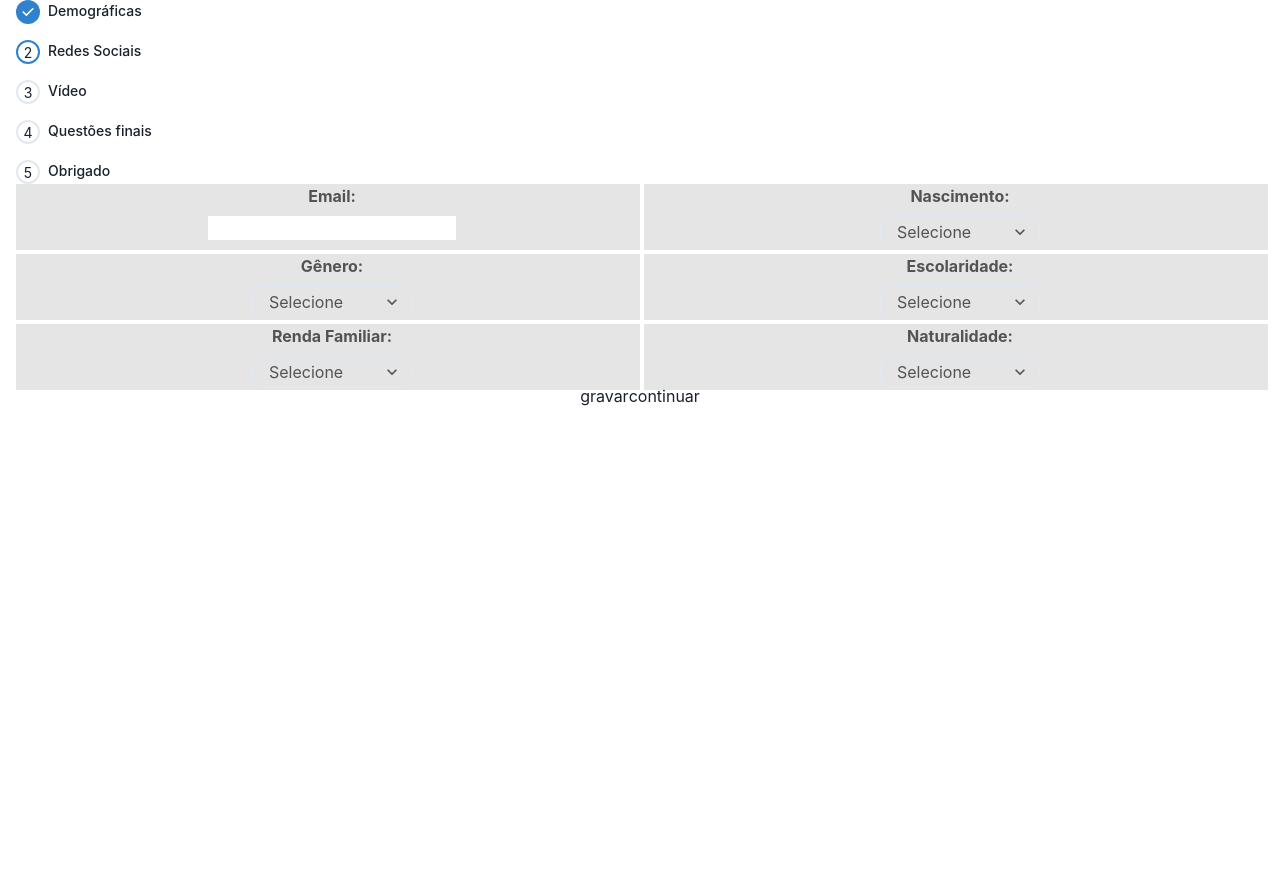
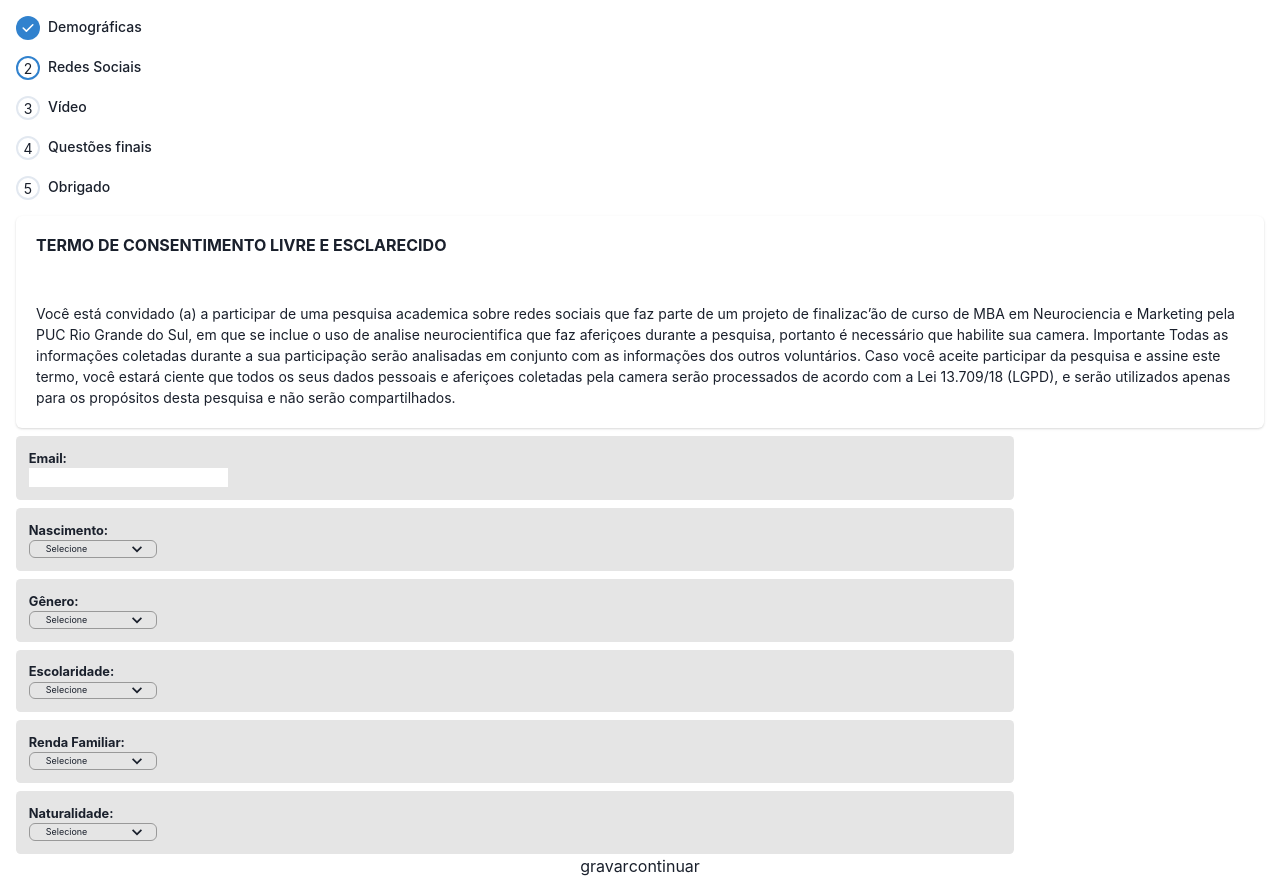
Before and after one commit to deanx/tcc-frontend, a React (Create React App) app: page / in a window 1280 px wide. Before the commit the page ends 800 px from the top, so only its background shows below. Built offline with nearby package versions, Linux system fonts and the light colour scheme.

Commit message:
perguntas iniciais classes

```diff
--- a/public/styles.css
+++ b/public/styles.css
@@ -2,3 +2,21 @@
 .chakra-checkbox__label {
   font-weight: lighter;
 }
+.box-pergunta {
+  background-color: #E5E5E5;
+  padding:1em;
+  font-weight: bold;
+  font-size:0.8em !important;
+  border-radius: 0.5cap;
+  width: 80%
+}
+
+.chakra-select {
+  border:1px solid #999 !important;
+  font-size:0.7em !important;
+}
+
+.chakra-stepper {
+  padding-top: 1em !important;
+  margin-bottom: 1em
+}
--- a/src/App.js
+++ b/src/App.js
@@ -46,7 +46,7 @@ function App() {
         <Container minW='100%'>
         <Stepper index={activeStep} size='sm' orientation='vertical'>
       {steps.map((step, index) => (
-        <Step key={index}>
+        <Step key={index} className="steps">
           <StepIndicator>
             <StepStatus
               complete={<StepIcon />}
--- a/src/pages/PerguntasIniciaisI.js
+++ b/src/pages/PerguntasIniciaisI.js
@@ -4,11 +4,9 @@ import { API_URL } from '../constants';
 import axios from 'axios';
 
 import {
-    Grid, GridItem,
     Box,
-    Select, Input,
-    HStack, VStack, Center, Text
-
+    Select,
+     VStack, Text, Card, CardBody, CardHeader, CardFooter, Heading
   } from '@chakra-ui/react';
 
 function PerguntasIniciaisI(props) {
@@ -60,29 +58,29 @@ function PerguntasIniciaisI(props) {
     const [naturalidade, setNaturalidade] = React.useState("")
     return (
         <>
-            <Grid
-    templateAreas={`"p1 p2"
-                    "p3 p4"
-                    "p5 p6"`}
-    gridTemplateRows={'33% 33% 33%'}
-    gridTemplateColumns={'50% 50%'}
-    h='200px'
-    gap='1'
-    color='blackAlpha.700'
-    fontWeight='bold'
-    fontSize="1em"
-    >
-    <GridItem pl='2' pt='0em' bg='#E5E5E5' area={'p1'}>
-        <VStack alignContent={"left"} alignItems={"left"}>
-                <Box>Email:</Box>
-                <Box><input size='sm' verticalAlign='center' type="email" value={email} onChange={(event) => setEmail(event.target.value)}/></Box>
-        </VStack>
+        <VStack alignItems={"left"} textAlign="left">
 
-    </GridItem>
-    <GridItem pl='2' pt='0em' bg='#E5E5E5' area={'p2'}>
-            <VStack>
-                <Box>Nascimento:</Box>
-                <Box><Select placeholder='Selecione' w={"10em"} h={"2em"} display={"flex"} value={anonascto} onChange={(event) => setAnoNascto(event.target.options[event.target.selectedIndex].value)}>
+            <Card>
+                <CardHeader>
+                    <Heading size='sm'>TERMO DE CONSENTIMENTO LIVRE E ESCLARECIDO</Heading>
+                </CardHeader>
+                <CardBody>
+                    <Text pt='2' fontSize='sm'>
+Você está convidado (a) a participar de uma pesquisa academica sobre redes sociais que faz parte de um projeto de finalizac’ão de curso de MBA em Neurociencia e Marketing pela PUC Rio Grande do Sul, em que se inclue o uso de analise neurocientifica que faz aferiçoes durante a pesquisa, portanto é necessário que habilite sua camera.
+Importante
+Todas as informações coletadas durante a sua participação serão analisadas em conjunto com as informações dos outros voluntários. Caso você aceite participar da pesquisa e assine este termo, você estará ciente que todos os seus dados pessoais e aferiçoes coletadas pela camera serão processados de acordo com a Lei 13.709/18 (LGPD), e serão utilizados apenas para os propósitos desta pesquisa e não serão compartilhados.
+                    </Text>
+                </CardBody>
+            </Card>
+
+                <Box className='box-pergunta'>
+                    <Text>Email:</Text>
+                    <input size='sm' type="email" value={email} onChange={(event) => setEmail(event.target.value)}/>
+                </Box>
+
+                <Box className='box-pergunta'>
+                    <Text>Nascimento:</Text>
+                    <Select placeholder='Selecione' w={"10em"} h={"2em"} display={"flex"} value={anonascto} onChange={(event) => setAnoNascto(event.target.options[event.target.selectedIndex].value)}>
                     <option value='1900'>1900</option>
                     <option value='1901'>1901</option>
                     <option value='1902'>1902</option>
@@ -185,46 +183,35 @@ function PerguntasIniciaisI(props) {
                     <option value='1999'>1999</option>
                     <option value='2000'>2000</option>
                 </Select></Box>
-            </VStack>
-    </GridItem>
-    <GridItem pl='2' pt='0em' bg='#E5E5E5' area={'p3'} >
-            <VStack>
-                <Box>Gênero: </Box>
-                <Box><Select placeholder='Selecione'  w={"10em"} h={"2em"} display={"flex"} value={genero} onChange={(event) => setGenero(event.target.options[event.target.selectedIndex].value)}>
+
+                <Box className='box-pergunta'>
+                    <Text>Gênero:</Text>
+                <Select placeholder='Selecione'  w={"10em"} h={"2em"} display={"flex"} value={genero} onChange={(event) => setGenero(event.target.options[event.target.selectedIndex].value)}>
                 <option value='masculino'>Masculino</option>
                 <option value='feminino'>Feminino</option>
                 <option value='naodizer'>Prefiro não dizer</option>
                 <option value='lgbt'>LGBTQQICAAPF2K+</option></Select></Box>
-            </VStack>
-    </GridItem>
-    <GridItem pl='2' pt='0em' bg='#E5E5E5' area={'p4'}>
-            <VStack>
-                <Box>Escolaridade: </Box>
-                <Box><Select placeholder='Selecione' w={"10em"} h={"2em"} display={"flex"} onChange={(event) => setEscolaridade(event.target.options[event.target.selectedIndex].value)}>
+                <Box className='box-pergunta'>
+                    <Text>Escolaridade:</Text>
+                <Select placeholder='Selecione' w={"10em"} h={"2em"} display={"flex"} onChange={(event) => setEscolaridade(event.target.options[event.target.selectedIndex].value)}>
                 <option value='fundamental'>Ensino Fundamental</option>
                 <option value='medio'>Ensino Médio</option>
                 <option value='superior-incompleto'>Superior Incompleto</option>
                 <option value='superior-completo'>Superior Completo</option>
                 <option value='pos'>Pós graduação</option></Select></Box>
-            </VStack>
-    </GridItem>
 
-    <GridItem pl='2' pt='0em'  bg='#E5E5E5' area={'p5'}>
-            <VStack>
-                <Box>Renda Familiar:</Box>
-                <Box><Select placeholder='Selecione' w={"10em"} h={"2em"} display={"flex"} onChange={(event) => setRendaFamiliar(event.target.options[event.target.selectedIndex].value)}>
+                <Box className='box-pergunta'>
+                    <Text>Renda Familiar:</Text>
+                <Select placeholder='Selecione' w={"10em"} h={"2em"} display={"flex"} onChange={(event) => setRendaFamiliar(event.target.options[event.target.selectedIndex].value)}>
                 <option value='1salario' >1 salário mínimo</option>
                 <option value='2salarios'>2 salários mínimos</option>
                 <option value='3salarios'>3 salários mínimos</option>
                 <option value='4salarios'>4 salários mínimos</option>
                 <option value='mais5salarios'>mais de 5 salários mínimos</option></Select></Box>
-            </VStack>
-    </GridItem>
 
-    <GridItem pl='2' pt='0em' bg='#E5E5E5' area={'p6'} >
-            <VStack>
-                <Box>Naturalidade: </Box>
-                <Box><Select placeholder='Selecione' w={"10em"} h={"2em"} display={"flex"} onChange={(event) => setNaturalidade(event.target.options[event.target.selectedIndex].value)}>
+                <Box className='box-pergunta'>
+                    <Text>Naturalidade:</Text>
+                <Select placeholder='Selecione' w={"10em"} h={"2em"} display={"flex"} onChange={(event) => setNaturalidade(event.target.options[event.target.selectedIndex].value)}>
                     <option value="AC">Acre</option>
                     <option value="AL">Alagoas</option>
                     <option value="AP">Amapá</option>
@@ -254,9 +241,7 @@ function PerguntasIniciaisI(props) {
                     <option value="DF">Distrito Federal</option>
                 </Select></Box>
             </VStack>
-    </GridItem>
-    </Grid>
-    <button onClick={() => start()}>gravar</button>
+            <button onClick={() => start()}>gravar</button>
     <button onClick={() => save()}>continuar</button>
         </>
     );
```
